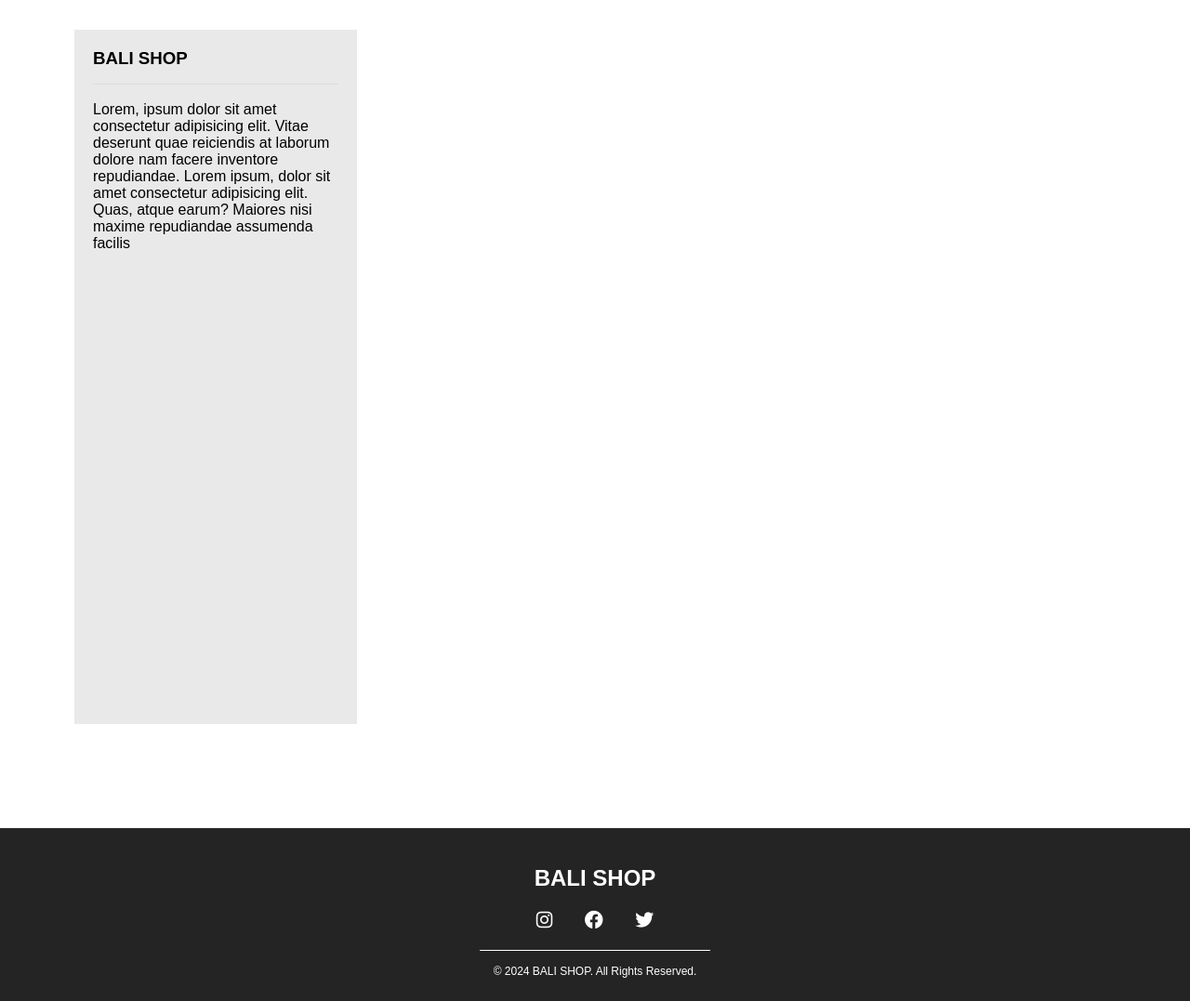
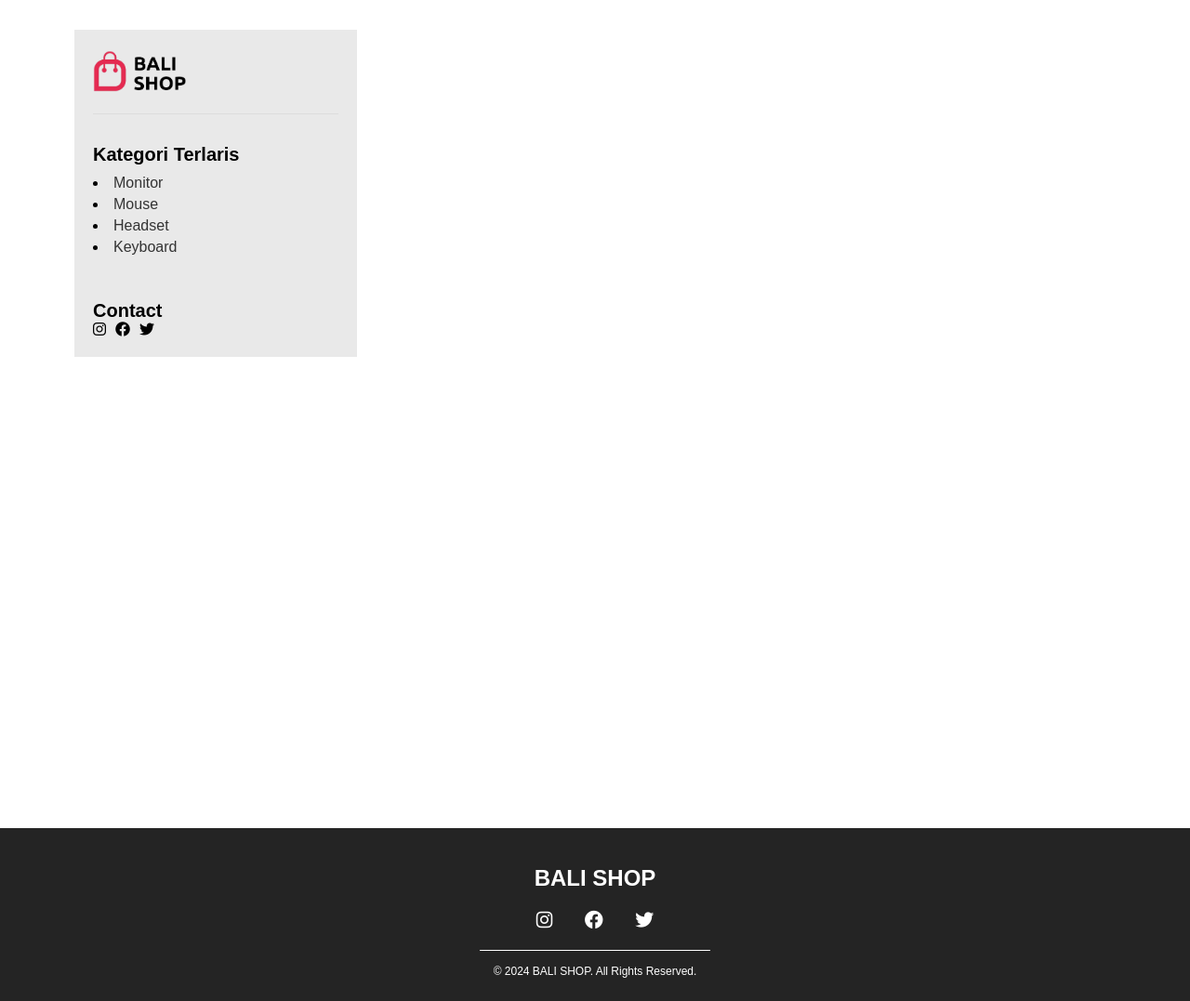
Before and after one commit to arisuryaa/Bali-Shop, a PHP site: page /produk.php in a window 1280 px wide. Shown: the part 119-1196 px from the top of the page at 93% size. Run offline with PHP 8.4, Linux system fonts and the light colour scheme; data that the repository does not hold is empty.

Commit message:
resolve beberapa error pada halaman singgle-produk dan myaccount

```diff
--- a/myaccount.php
+++ b/myaccount.php
@@ -1,7 +1,7 @@
 <?php
 include "admin/config/app.php";
 include "Layout/Navbar.php";
-session_start();
+// session_start();
 
 
 
@@ -49,7 +49,7 @@ $data_akun = select("SELECT * FROM user WHERE email = '$email'")[0];
 
 <div class="main">
     <div class="fotoUser">
-        <img src="asset/img/admin.webp" alt="">
+        <img src="asset/img/profile.webp" alt="">
         <h1><?= $data_akun["nama"] ?></h1>
         <a href="logout.php">Logout</a>
     </div>
--- a/produk.php
+++ b/produk.php
@@ -38,11 +38,26 @@ $total = count($dataBarang);
     <section id="all" class="all-produk">
         <div class="container <?php echo $noResults ? 'no-results' : ''; ?>">
             <div class="sidebar">
-                <h3>BALI SHOP</h3><br>
-                <p>Lorem, ipsum dolor sit amet consectetur adipisicing elit. Vitae deserunt quae reiciendis at laborum
-                    dolore nam facere inventore repudiandae.
-                    Lorem ipsum, dolor sit amet consectetur adipisicing elit. Quas, atque earum? Maiores nisi maxime
-                    repudiandae assumenda facilis
+                <div class="">
+                    <div class="logo">
+                        <img src="asset/img/logo3.png" alt="">
+                    </div>
+                    <h2>Kategori Terlaris </h2>
+                    <div class="kategori">
+                        <li><a href="produk.php?submit=koeade&cari=monitor">Monitor</a></li>
+                        <li><a href="produk.php?submit=xasdahr&cari=mouse">Mouse</a></li>
+                        <li><a href="produk.php?submit=xasdahr&cari=Headset">Headset</a></li>
+                        <li><a href="produk.php?submit=xasdahr&cari=keyboard">Keyboard</a></li>
+                    </div>
+                </div>
+                <div class="contact">
+                    <h2>Contact</h2>
+                    <div class="icon">
+                        <a href="#"><i class="fa-brands fa-instagram"></i></a>
+                        <a href="#"><i class="fa-brands fa-facebook"></i></a>
+                        <a href="#"><i class="fa-brands fa-twitter"></i></a>
+                    </div>
+                </div>
             </div>
 
             <div class="content">
--- a/style.css
+++ b/style.css
@@ -875,14 +875,58 @@ a.box-container {
   width: 25%;
   background-color: #e9e9e9;
   padding: 20px;
-  height: full;
+  height: fit-content;
   margin-top: 3.3rem;
   margin-right: 1.5rem;
+  display: flex;
+  flex-direction: column;
+  justify-content: space-between;
 }
 
-.sidebar h3 {
+.sidebar .logo {
+  width: 100%;
   padding-bottom: 1rem;
+  margin-bottom: 2rem;
   border-bottom: 1px solid #dcdcdc;
+}
+
+.sidebar .logo img {
+  width: 40%;
+}
+
+.sidebar .kategori {
+  display: flex;
+  flex-direction: column;
+  gap: 5px;
+  margin-top: 10px;
+  margin-bottom: 3rem;
+}
+
+.sidebar .kategori a {
+  text-decoration: none;
+  color: #333333;
+  transition: ease 0.4s;
+}
+
+.sidebar .kategori a:hover {
+  background-color: #fefefe;
+  color: #e52b52;
+  padding: 0 0.5rem;
+  border-radius: 0.5rem;
+}
+
+.sidebar .contact a {
+  text-decoration: none;
+  color: black;
+}
+
+.sidebar .contact .icon {
+  display: flex;
+  gap: 10px;
+}
+
+.sidebar h2 {
+  font-size: 20px;
 }
 
 .content {
```
Also changed, not shown: checkout.php (+16 -5 lines), singgle-produk.php (+12 -1 lines), style2.css (+12 -0 lines), style3.css (+26 -1 lines), asset/img/logo3.png (added), asset/img/profile.webp (added).
